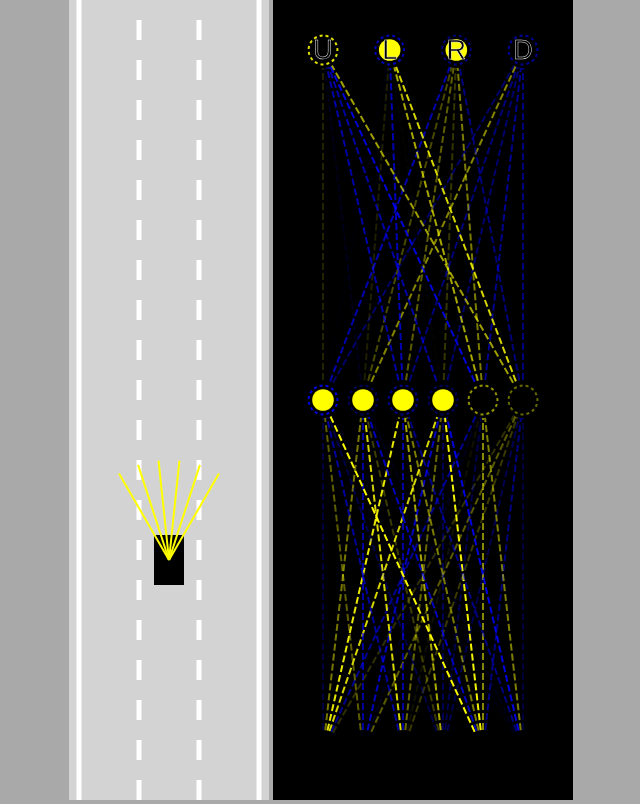
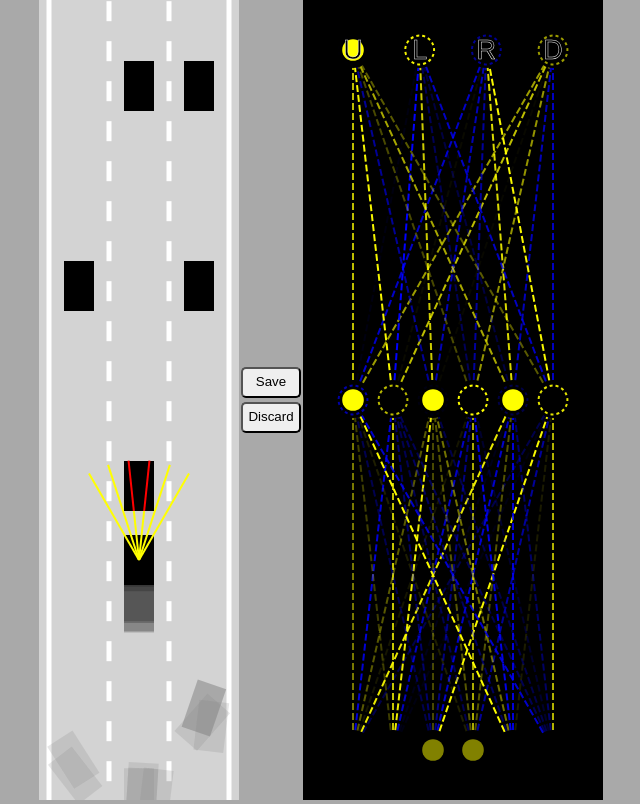
Before and after one commit to yankeeez/self-driving-car-js, a plain HTML site: page index.html in a window 1280 px wide. Shown: the whole page, without its empty margins (319-959 px from the left). Drawn offline with Linux system fonts and the light colour scheme.

Commit message:
teaching car of avoiding traffic - find the best car and save it

```diff
--- a/car.js
+++ b/car.js
@@ -40,7 +40,6 @@ class Car {
             );
 
             const outputs = NeuralNetwork.feedForward(offsets, this.brain);
-            console.log(outputs);
 
             if (this.useBrain) {
                 this.controls.forward = outputs[0];
@@ -136,7 +135,7 @@ class Car {
         this.y -= Math.cos(this.angle) * this.speed;
     }
 
-    draw(ctx) {
+    draw(ctx, drawSensor = false) {
         ctx.fillStyle = 'black';
 
         if (this.damaged) {
@@ -151,7 +150,7 @@ class Car {
         }
         ctx.fill();
 
-        if (this.sensor) {
+        if (this.sensor && drawSensor) {
             this.sensor.draw(ctx);
         }
     }
--- a/controls.js
+++ b/controls.js
@@ -31,7 +31,6 @@ class Controls {
                     this.reverse = true;
                     break;
             }
-            // console.table(this);
         }
         document.onkeyup = (event) => {
             switch (event.key) {
@@ -48,7 +47,6 @@ class Controls {
                     this.reverse = false;
                     break;
             }
-            // console.table(this);
         }
     }
 }
--- a/index.html
+++ b/index.html
@@ -5,6 +5,10 @@
 </head>
 <body>
     <canvas id="carCanvas"></canvas>
+    <div id="verticalButtons">
+        <button onclick="save()">Save</button>
+        <button onclick="discard()">Discard</button>
+    </div>
     <canvas id="networkCanvas"></canvas>
     <script src="visualizer.js"></script>
     <script src="network.js"></script>
--- a/main.js
+++ b/main.js
@@ -6,25 +6,69 @@ networkCanvas.width = 300;
 const carCtx = carCanvas.getContext("2d");
 const networkCtx = networkCanvas.getContext("2d");
 const road = new Road(carCanvas.width / 2, carCanvas.width * 0.9);
-const car = new Car(road.getLaneCenter(1), 100, 30, 50, "AI", 3);
+const N = 100;
+const cars = generateCars(N);
+let bestCar = cars[0];
+if (localStorage.getItem("bestBrain")) {
+    for (let i = 0; i < cars.length; i++) {
+        cars[i].brain = JSON.parse(localStorage.getItem("bestBrain"));
+        if (i !== 0) {
+            NeuralNetwork.mutate(cars[i].brain, 0.1);
+        }
+    }
+}
 const traffic = [
-    new Car(road.getLaneCenter(1), -100, 30, 50, "DUMMY", 2)
+    new Car(road.getLaneCenter(1), -100, 30, 50, "DUMMY", 2),
+    new Car(road.getLaneCenter(0), -300, 30, 50, "DUMMY", 2),
+    new Car(road.getLaneCenter(2), -300, 30, 50, "DUMMY", 2),
+    new Car(road.getLaneCenter(1), -500, 30, 50, "DUMMY", 2),
+    new Car(road.getLaneCenter(2), -500, 30, 50, "DUMMY", 2),
+    new Car(road.getLaneCenter(0), -700, 30, 50, "DUMMY", 2),
+    new Car(road.getLaneCenter(1), -700, 30, 50, "DUMMY", 2),
 ]
 
 animate();
+
+function save() {
+    localStorage.setItem(
+        "bestBrain",
+        JSON.stringify(bestCar.brain)
+    );
+}
+
+function discard() {
+    localStorage.removeItem("bestBrain");
+}
+
+function generateCars(N) {
+    const cars = [];
+    for (let i = 0; i <= N; i++) {
+        cars.push(new Car(road.getLaneCenter(1), 100, 30, 50, "AI", 3))
+    }
+
+    return cars;
+}
 
 function animate(time) {
     for (let i = 0; i < traffic.length; i++) {
         traffic[i].update(road.borders, []);
     }
 
-    car.update(road.borders, traffic);
+    for (let i = 0; i < cars.length; i++) {
+        cars[i].update(road.borders, traffic);
+    }
+
+    bestCar = cars.find(
+        c => c.y === Math.min(
+            ...cars.map(c => c.y)
+        )
+    );
 
     carCanvas.height = window.innerHeight;
     networkCanvas.height = window.innerHeight;
 
     carCtx.save();
-    carCtx.translate(0, -car.y + carCanvas.height * 0.7);
+    carCtx.translate(0, -bestCar.y + carCanvas.height * 0.7);
 
     road.draw(carCtx);
 
@@ -32,11 +76,16 @@ function animate(time) {
         traffic[i].draw(carCtx);
     }
 
-    car.draw(carCtx);
+    carCtx.globalAlpha = 0.2;
+    for (let i = 0; i < cars.length; i++) {
+        cars[i].draw(carCtx);
+    }
+    carCtx.globalAlpha = 1;
+    bestCar.draw(carCtx, true);
 
     carCtx.restore();
 
     networkCtx.lineDashOffset = -time / 50;
-    Visualizer.drawNetwork(networkCtx, car.brain);
+    Visualizer.drawNetwork(networkCtx, bestCar.brain);
     requestAnimationFrame(animate);
 }
--- a/network.js
+++ b/network.js
@@ -16,6 +16,27 @@ class NeuralNetwork {
         }
 
         return outputs;
+    }
+
+    static mutate(network, amount = 1) {
+        network.levels.forEach(level => {
+            for (let i = 0; i < level.biases.length; i++) {
+                level.biases[i] = lerp(
+                    level.biases[i],
+                    Math.random() * 2 - 1,
+                    amount
+                );
+            }
+            for (let i = 0; i < level.weights.length; i++) {
+                for (let j = 0; j < level.weights[i].length; j++) {
+                    level.weights[i][j] = lerp(
+                        level.weights[i][j],
+                        Math.random() * 2 - 1,
+                        amount
+                    );
+                }
+            }
+        })
     }
 }
 
--- a/style.css
+++ b/style.css
@@ -2,7 +2,25 @@ body {
     margin: 0;
     background: darkgray;
     overflow: hidden;
-    text-align: center;
+    display: flex;
+    justify-content: center;
+    align-items: center;
+}
+
+#verticalButtons {
+    display: flex;
+    flex-direction: column;
+}
+
+button {
+    border-radius: 5px;
+    padding: 5px 5px 7px 5px;
+    margin: 2px;
+    cursor: pointer;
+}
+
+button:hover {
+    background: greenyellow;
 }
 
 #carCanvas {
--- a/visualizer.js
+++ b/visualizer.js
@@ -22,121 +22,121 @@ OUT OF OR IN CONNECTION WITH THE SOFTWARE OR THE USE OR OTHER DEALINGS IN THE
 SOFTWARE.
 © 2022 GitHub, Inc.
 */
-class Visualizer{
-    static drawNetwork(ctx,network){
-        const margin=50;
-        const left=margin;
-        const top=margin;
-        const width=ctx.canvas.width-margin*2;
-        const height=ctx.canvas.height-margin*2;
+class Visualizer {
+    static drawNetwork(ctx, network) {
+        const margin = 50;
+        const left = margin;
+        const top = margin;
+        const width = ctx.canvas.width - margin * 2;
+        const height = ctx.canvas.height - margin * 2;
 
-        const levelHeight=height/network.levels.length;
+        const levelHeight = height / network.levels.length;
 
-        for(let i=network.levels.length-1;i>=0;i--){
-            const levelTop=top+
+        for (let i = network.levels.length - 1; i >= 0; i--) {
+            const levelTop = top +
                 lerp(
-                    height-levelHeight,
+                    height - levelHeight,
                     0,
-                    network.levels.length==1
-                        ?0.5
-                        :i/(network.levels.length-1)
+                    network.levels.length == 1
+                        ? 0.5
+                        : i / (network.levels.length - 1)
                 );
 
-            ctx.setLineDash([7,3]);
-            Visualizer.drawLevel(ctx,network.levels[i],
-                left,levelTop,
-                width,levelHeight,
-                i==network.levels.length-1
-                    ?['U','L','R','D']
-                    :[]
+            ctx.setLineDash([7, 3]);
+            Visualizer.drawLevel(ctx, network.levels[i],
+                left, levelTop,
+                width, levelHeight,
+                i == network.levels.length - 1
+                    ? ['U', 'L', 'R', 'D']
+                    : []
             );
         }
     }
 
-    static drawLevel(ctx,level,left,top,width,height,outputLabels){
-        const right=left+width;
-        const bottom=top+height;
+    static drawLevel(ctx, level, left, top, width, height, outputLabels) {
+        const right = left + width;
+        const bottom = top + height;
 
-        const {inputs,outputs,weights,biases}=level;
+        const {inputs, outputs, weights, biases} = level;
 
-        for(let i=0;i<inputs.length;i++){
-            for(let j=0;j<outputs.length;j++){
+        for (let i = 0; i < inputs.length; i++) {
+            for (let j = 0; j < outputs.length; j++) {
                 ctx.beginPath();
                 ctx.moveTo(
-                    Visualizer.#getNodeX(inputs,i,left,right),
+                    Visualizer.#getNodeX(inputs, i, left, right),
                     bottom
                 );
                 ctx.lineTo(
-                    Visualizer.#getNodeX(outputs,j,left,right),
+                    Visualizer.#getNodeX(outputs, j, left, right),
                     top
                 );
-                ctx.lineWidth=2;
-                ctx.strokeStyle=getRGBA(weights[i][j]);
+                ctx.lineWidth = 2;
+                ctx.strokeStyle = getRGBA(weights[i][j]);
                 ctx.stroke();
             }
         }
 
-        const nodeRadius=18;
-        for(let i=0;i<inputs.length;i++){
-            const x=Visualizer.#getNodeX(inputs,i,left,right);
+        const nodeRadius = 18;
+        for (let i = 0; i < inputs.length; i++) {
+            const x = Visualizer.#getNodeX(inputs, i, left, right);
             ctx.beginPath();
-            ctx.arc(x,bottom,nodeRadius,0,Math.PI*2);
-            ctx.fillStyle="black";
+            ctx.arc(x, bottom, nodeRadius, 0, Math.PI * 2);
+            ctx.fillStyle = "black";
             ctx.fill();
             ctx.beginPath();
-            ctx.arc(x,bottom,nodeRadius*0.6,0,Math.PI*2);
-            ctx.fillStyle=getRGBA(inputs[i]);
+            ctx.arc(x, bottom, nodeRadius * 0.6, 0, Math.PI * 2);
+            ctx.fillStyle = getRGBA(inputs[i]);
             ctx.fill();
         }
 
-        for(let i=0;i<outputs.length;i++){
-            const x=Visualizer.#getNodeX(outputs,i,left,right);
+        for (let i = 0; i < outputs.length; i++) {
+            const x = Visualizer.#getNodeX(outputs, i, left, right);
             ctx.beginPath();
-            ctx.arc(x,top,nodeRadius,0,Math.PI*2);
-            ctx.fillStyle="black";
+            ctx.arc(x, top, nodeRadius, 0, Math.PI * 2);
+            ctx.fillStyle = "black";
             ctx.fill();
             ctx.beginPath();
-            ctx.arc(x,top,nodeRadius*0.6,0,Math.PI*2);
-            ctx.fillStyle=getRGBA(outputs[i]);
+            ctx.arc(x, top, nodeRadius * 0.6, 0, Math.PI * 2);
+            ctx.fillStyle = getRGBA(outputs[i]);
             ctx.fill();
 
             ctx.beginPath();
-            ctx.lineWidth=2;
-            ctx.arc(x,top,nodeRadius*0.8,0,Math.PI*2);
-            ctx.strokeStyle=getRGBA(biases[i]);
-            ctx.setLineDash([3,3]);
+            ctx.lineWidth = 2;
+            ctx.arc(x, top, nodeRadius * 0.8, 0, Math.PI * 2);
+            ctx.strokeStyle = getRGBA(biases[i]);
+            ctx.setLineDash([3, 3]);
             ctx.stroke();
             ctx.setLineDash([]);
 
-            if(outputLabels[i]){
+            if (outputLabels[i]) {
                 ctx.beginPath();
-                ctx.textAlign="center";
-                ctx.textBaseline="middle";
-                ctx.fillStyle="black";
-                ctx.strokeStyle="white";
-                ctx.font=(nodeRadius*1.5)+"px Arial";
-                ctx.fillText(outputLabels[i],x,top+nodeRadius*0.1);
-                ctx.lineWidth=0.5;
-                ctx.strokeText(outputLabels[i],x,top+nodeRadius*0.1);
+                ctx.textAlign = "center";
+                ctx.textBaseline = "middle";
+                ctx.fillStyle = "black";
+                ctx.strokeStyle = "white";
+                ctx.font = (nodeRadius * 1.5) + "px Arial";
+                ctx.fillText(outputLabels[i], x, top + nodeRadius * 0.1);
+                ctx.lineWidth = 0.5;
+                ctx.strokeText(outputLabels[i], x, top + nodeRadius * 0.1);
             }
         }
     }
 
-    static #getNodeX(nodes,index,left,right){
+    static #getNodeX(nodes, index, left, right) {
         return lerp(
             left,
             right,
-            nodes.length==1
-                ?0.5
-                :index/(nodes.length-1)
+            nodes.length === 1
+                ? 0.5
+                : index / (nodes.length - 1)
         );
     }
 }
 
-function getRGBA(value){
-    const alpha=Math.abs(value);
-    const R=value<0?0:255;
-    const G=R;
-    const B=value>0?0:255;
-    return "rgba("+R+","+G+","+B+","+alpha+")";
+function getRGBA(value) {
+    const alpha = Math.abs(value);
+    const R = value < 0 ? 0 : 255;
+    const G = R;
+    const B = value > 0 ? 0 : 255;
+    return "rgba(" + R + "," + G + "," + B + "," + alpha + ")";
 }
```
